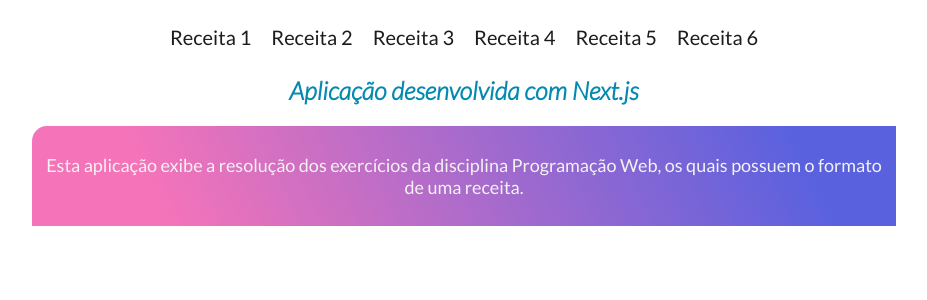
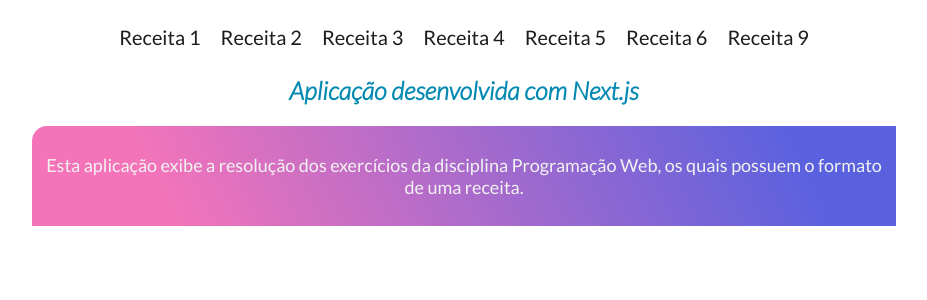
Before and after one commit to joanmdrs/next0, a Next.js app: page / in a window 1280 px wide. Shown: the top 300 px of the page, without its empty margins (176-1103 px from the left). Built offline with nearby package versions, Linux system fonts and the light colour scheme.

Commit message:
problemas resolvidos e fazendo modificações

```diff
--- a/pages/index.js
+++ b/pages/index.js
@@ -35,6 +35,8 @@ export default function Home() {
                 <Link id='receita4' href='/receitas/receita4'><a>Receita 4</a></Link>
                 <Link id='receita5' href='/receitas/receita5'><a>Receita 5</a></Link>
                 <Link id='receita6' href='/receitas/receita6'><a>Receita 6</a></Link>
+                <Link id='receita9' href='/receitas/receita9'><a>Receita 9</a></Link>
+
             </nav>
 
             <Header title='Aplicação desenvolvida com Next.js' />
```
Also changed, not shown: pages/receitas/receita9/exercicio4/[id].js (+7 -1 lines).
